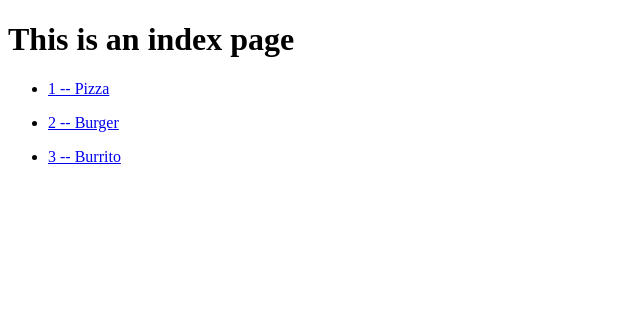
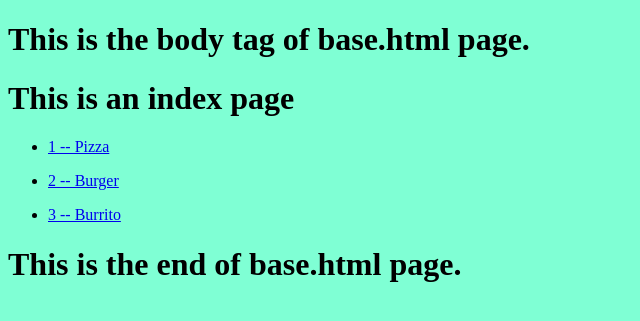
Before and after one commit to Brij123987/brijesh_django, a Django app: page /food/home/ in a window 1280 px wide. Shown: the top 321 px of the page, without its empty margins (0-640 px from the left). Run offline with Django 4.2, Linux system fonts and the light colour scheme; data comes from the database, SQL or seed files in the repository.

Commit message:
commit:22

```diff
--- a/mysite/food/static/food/style.css
+++ b/mysite/food/static/food/style.css
@@ -0,0 +1,3 @@
+body {
+  background-color: aquamarine;
+}
--- /dev/null
+++ b/mysite/food/templates/food/base.html
@@ -0,0 +1,19 @@
+{% load static %}
+
+<!DOCTYPE html>
+<html lang="en">
+<head>
+  <meta charset="UTF-8">
+  <meta name="viewport" content="width=device-width, initial-scale=1.0">
+  <title>Document</title>
+  <link rel="stylesheet" href="{% static 'food/style.css' %}">
+</head>
+<body>
+  <h1>This is the body tag of base.html page.</h1>
+
+    {% block body %}
+    {% endblock %}
+
+    <h1>This is the end of base.html page.</h1>
+</body>
+</html>
--- a/mysite/food/templates/food/index.html
+++ b/mysite/food/templates/food/index.html
@@ -1,3 +1,5 @@
+{% extends 'food/base.html' %}
+
 <!DOCTYPE html>
 <html lang="en">
 <head>
@@ -6,6 +8,8 @@
   <title>Document</title>
 </head>
 <body>
+  {% block body %}
+
     <h1> This is an index page</h1>
 
     {% for item in itemlist %}
@@ -19,5 +23,7 @@
 
     {% endfor %}
 
+  {% endblock %}
+
 </body>
 </html>
```
